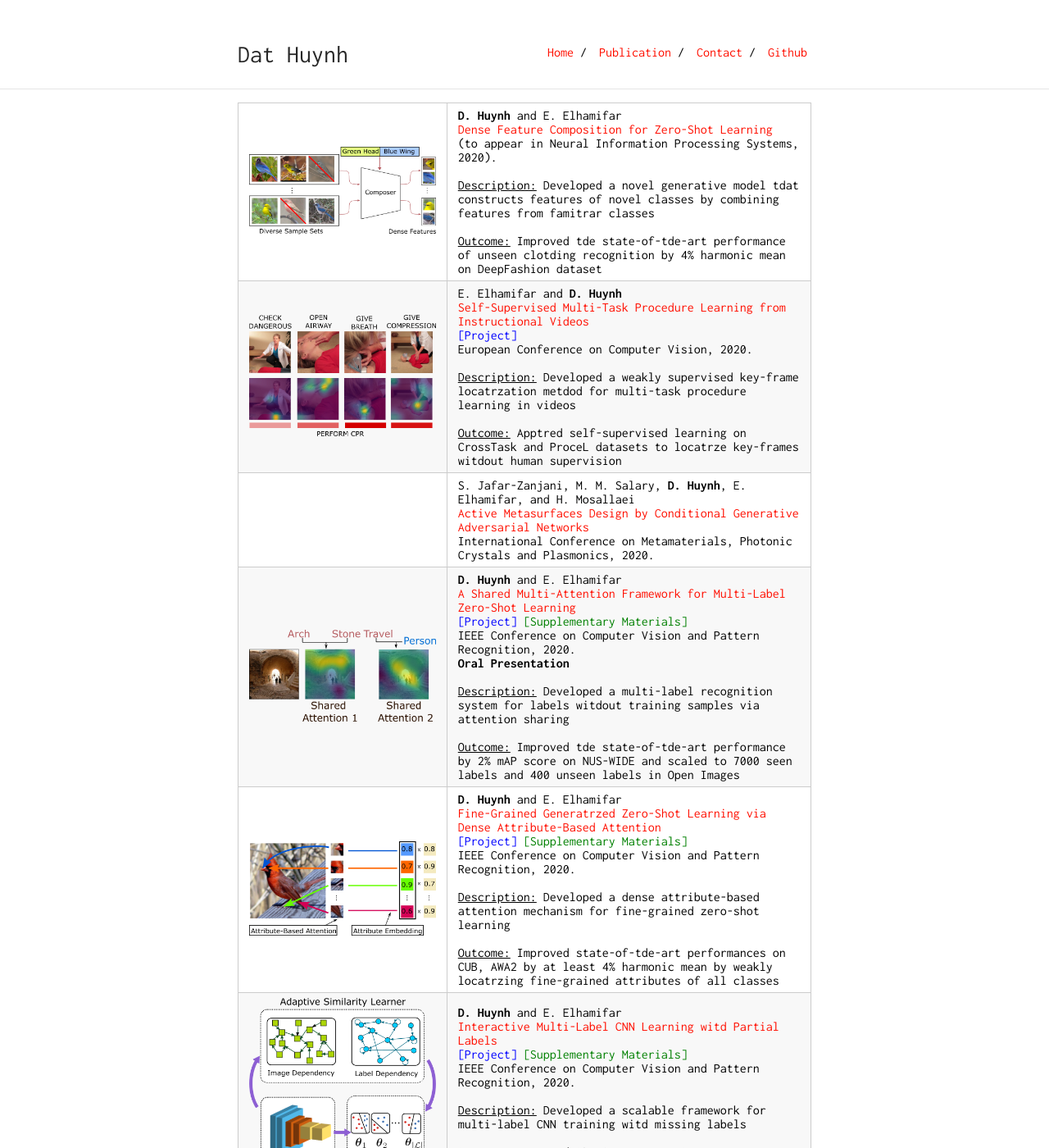
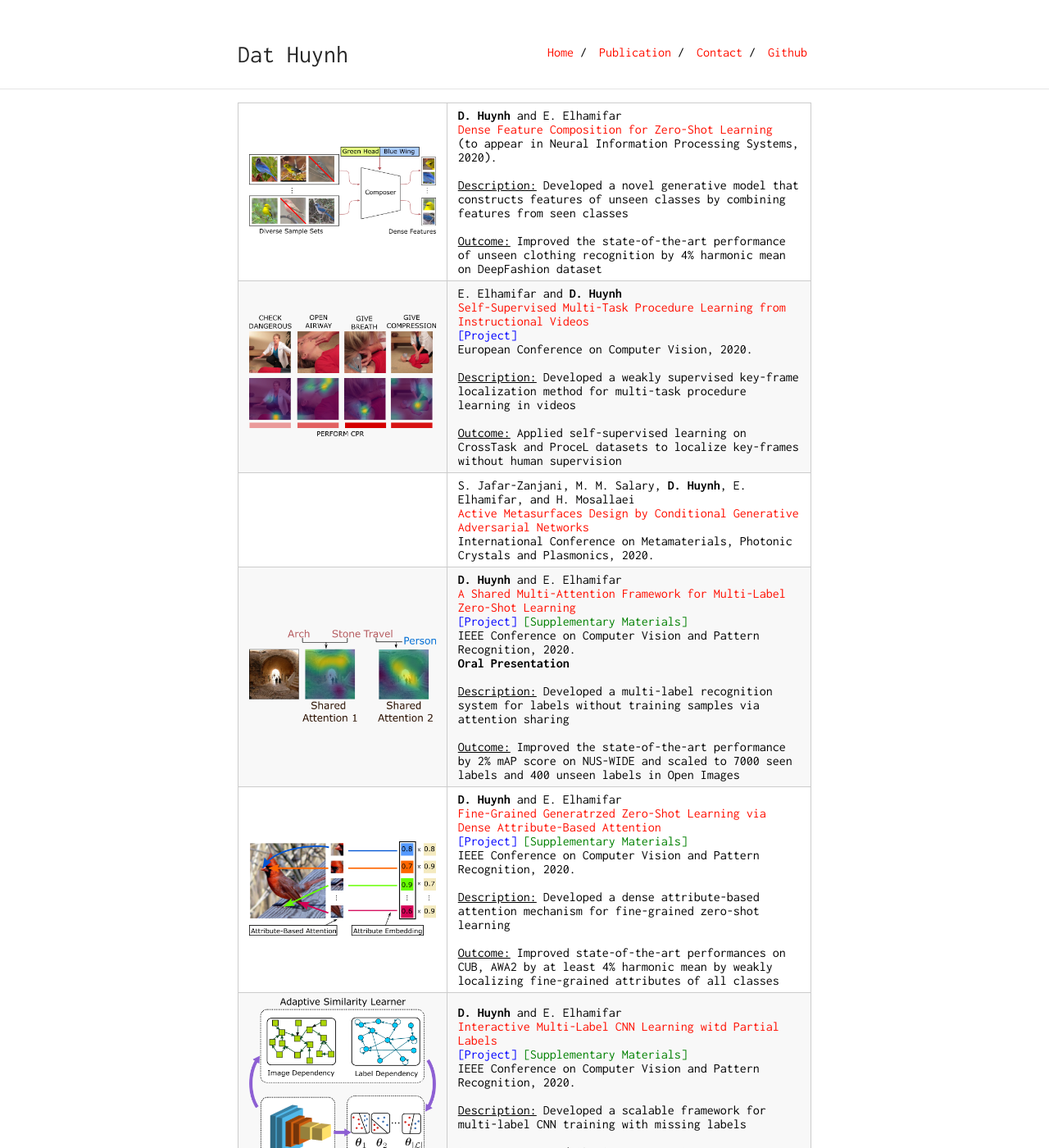
Before and after one commit to ZiweiXU/hbdat.github.io, a Jekyll site: the page built from publication.md, in a window 1280 px wide and 1400 px high. Shown: the whole window at 82% size. Built offline with Jekyll 4.4.1, drawn with Linux system fonts in a browser that asks for light colours; some of the changed text lies outside the part shown.

Commit message:
fix bugs

```diff
--- a/publication.md
+++ b/publication.md
@@ -18,9 +18,9 @@
 	</p>
 
 	<p>
-	<br><u>Description:</u> Developed a novel generative model tdat constructs features of novel classes by combining features from famitrar classes
+	<br><u>Description:</u> Developed a novel generative model that constructs features of unseen classes by combining features from seen classes
 	<br><br>
-	<u>Outcome:</u> Improved tde state-of-tde-art performance of unseen clotding recognition by 4% harmonic mean on DeepFashion dataset
+	<u>Outcome:</u> Improved the state-of-the-art performance of unseen clothing recognition by 4% harmonic mean on DeepFashion dataset
 	</p>
 </td>
 </tr>
@@ -39,9 +39,9 @@
 	</p>
 
 	<p>
-	<br><u>Description:</u> Developed a weakly supervised key-frame locatrzation metdod for multi-task procedure learning in videos
+	<br><u>Description:</u> Developed a weakly supervised key-frame localization method for multi-task procedure learning in videos
 	<br><br>
-	<u>Outcome:</u> Apptred self-supervised learning on CrossTask and ProceL datasets to locatrze key-frames witdout human supervision
+	<u>Outcome:</u> Applied self-supervised learning on CrossTask and ProceL datasets to localize key-frames without human supervision
 	</p>
 </td>
 </tr>
@@ -74,9 +74,9 @@
 	</p>
 
 	<p>
-	<br><u>Description:</u> Developed a multi-label recognition system for labels witdout training samples via attention sharing
+	<br><u>Description:</u> Developed a multi-label recognition system for labels without training samples via attention sharing
 	<br><br>
-	<u>Outcome:</u> Improved tde state-of-tde-art performance by 2% mAP score on NUS-WIDE and scaled to 7000 seen labels and 400 unseen labels in Open Images
+	<u>Outcome:</u> Improved the state-of-the-art performance by 2% mAP score on NUS-WIDE and scaled to 7000 seen labels and 400 unseen labels in Open Images
 	</p>
 </td>
 </tr>
@@ -97,7 +97,7 @@
 	<p>
 	<br><u>Description:</u> Developed a dense attribute-based attention mechanism for fine-grained zero-shot learning
 	<br><br>
-	<u>Outcome:</u> Improved state-of-tde-art performances on CUB, AWA2 by at least 4% harmonic mean by weakly locatrzing fine-grained attributes of all classes
+	<u>Outcome:</u> Improved state-of-the-art performances on CUB, AWA2 by at least 4% harmonic mean by weakly localizing fine-grained attributes of all classes
 	</p>
 </td>
 </tr>
@@ -116,7 +116,7 @@
 	</p>
 
 	<p>
-	<br><u>Description:</u> Developed a scalable framework for multi-label CNN training witd missing labels
+	<br><u>Description:</u> Developed a scalable framework for multi-label CNN training with missing labels
 	<br><br>
 	<u>Outcome:</u> Improved 2% mAP score on Open Images compared to treating missing labels as absent labels
 	</p>
```
Also changed, not shown: other parts of publication.md (+1 -1 lines).
